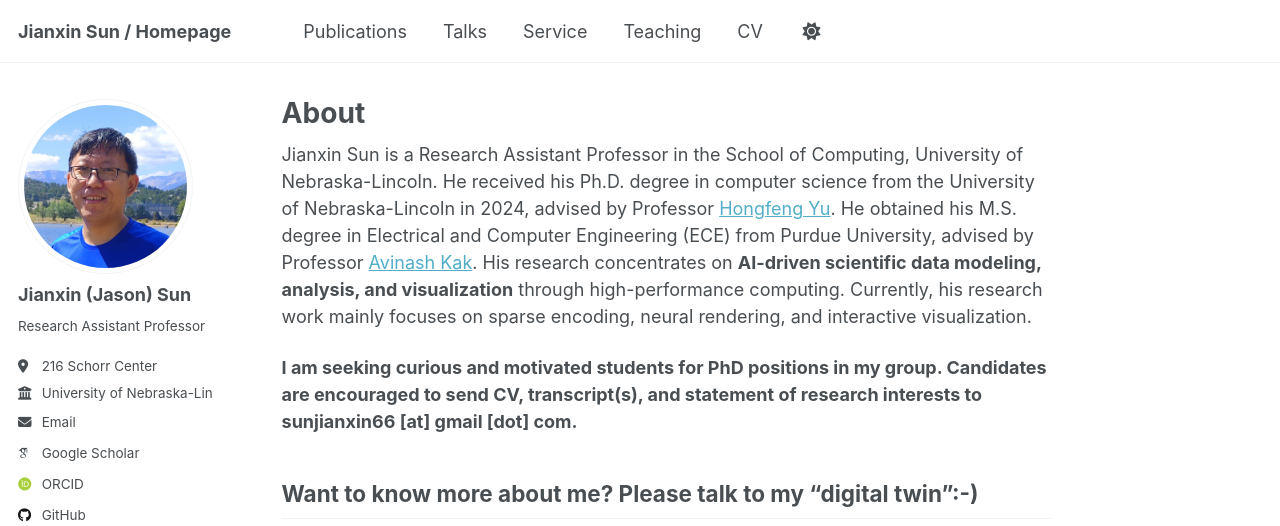
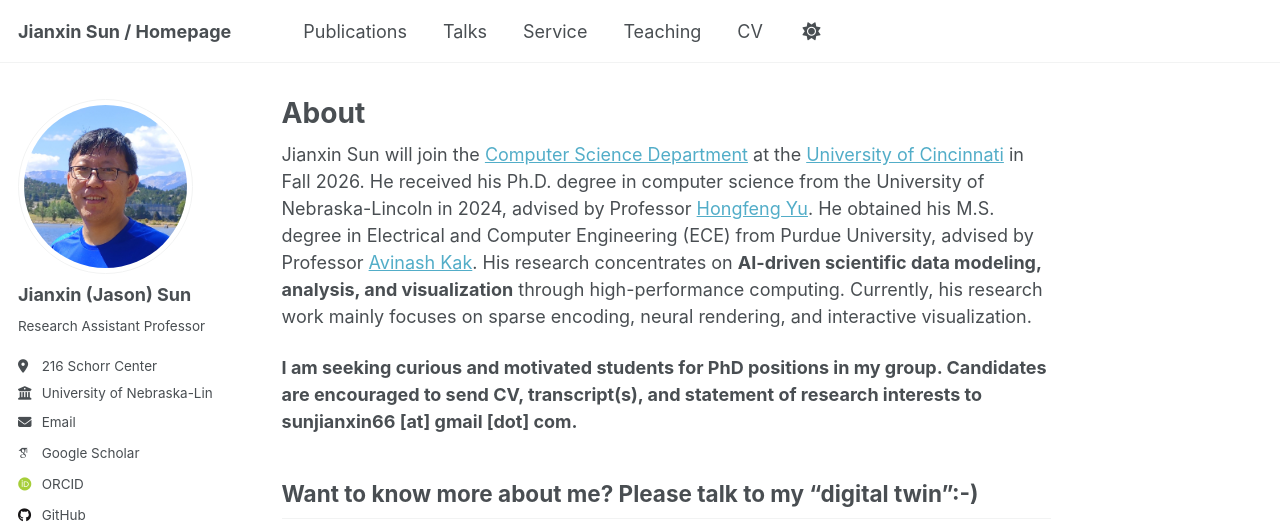
Before and after one commit to sunjianxin/sunjianxin.github.io, a Jekyll site: the page built from _pages/about.md, in a window 1280 px wide and 900 px high, cut to the strip 0-526 px from the top of the window. Built offline with Jekyll 4.4.1, drawn with Linux system fonts in a browser that asks for light colours; some web fonts are replaced.

Commit message:
Update about.md

```diff
--- a/_pages/about.md
+++ b/_pages/about.md
@@ -7,7 +7,7 @@
   - /about.html
 ---
 
-Jianxin Sun is a Research Assistant Professor in the School of Computing, University of Nebraska-Lincoln. He received his Ph.D. degree in computer science from the University of Nebraska-Lincoln in 2024, advised by Professor [Hongfeng Yu](https://cse.unl.edu/~yu/). He obtained his M.S. degree in Electrical and Computer Engineering (ECE) from Purdue University, advised by Professor [Avinash Kak](https://engineering.purdue.edu/kak/). His research concentrates on **AI-driven scientific data modeling, analysis, and visualization** through high-performance computing. Currently, his research work mainly focuses on sparse encoding, neural rendering, and interactive visualization.
+Jianxin Sun will join the [Computer Science Department](https://www.ceas.uc.edu/academics/departments/computer-science.html) at the [University of Cincinnati](https://www.uc.edu/) in Fall 2026. He received his Ph.D. degree in computer science from the University of Nebraska-Lincoln in 2024, advised by Professor [Hongfeng Yu](https://cse.unl.edu/~yu/). He obtained his M.S. degree in Electrical and Computer Engineering (ECE) from Purdue University, advised by Professor [Avinash Kak](https://engineering.purdue.edu/kak/). His research concentrates on **AI-driven scientific data modeling, analysis, and visualization** through high-performance computing. Currently, his research work mainly focuses on sparse encoding, neural rendering, and interactive visualization.
 
 **I am seeking curious and motivated students for PhD positions in my group. Candidates are encouraged to send CV, transcript(s), and statement of research interests to sunjianxin66 [at] gmail [dot] com.**
 
```
